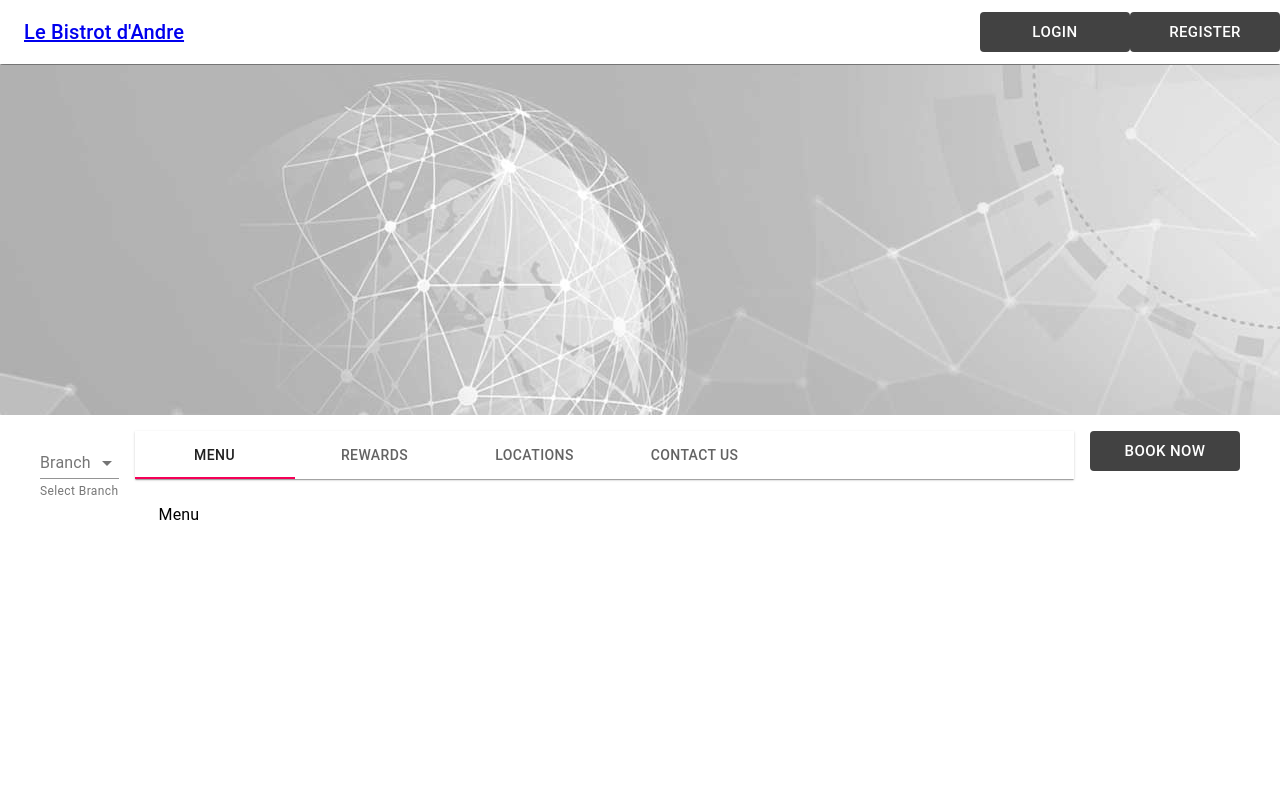
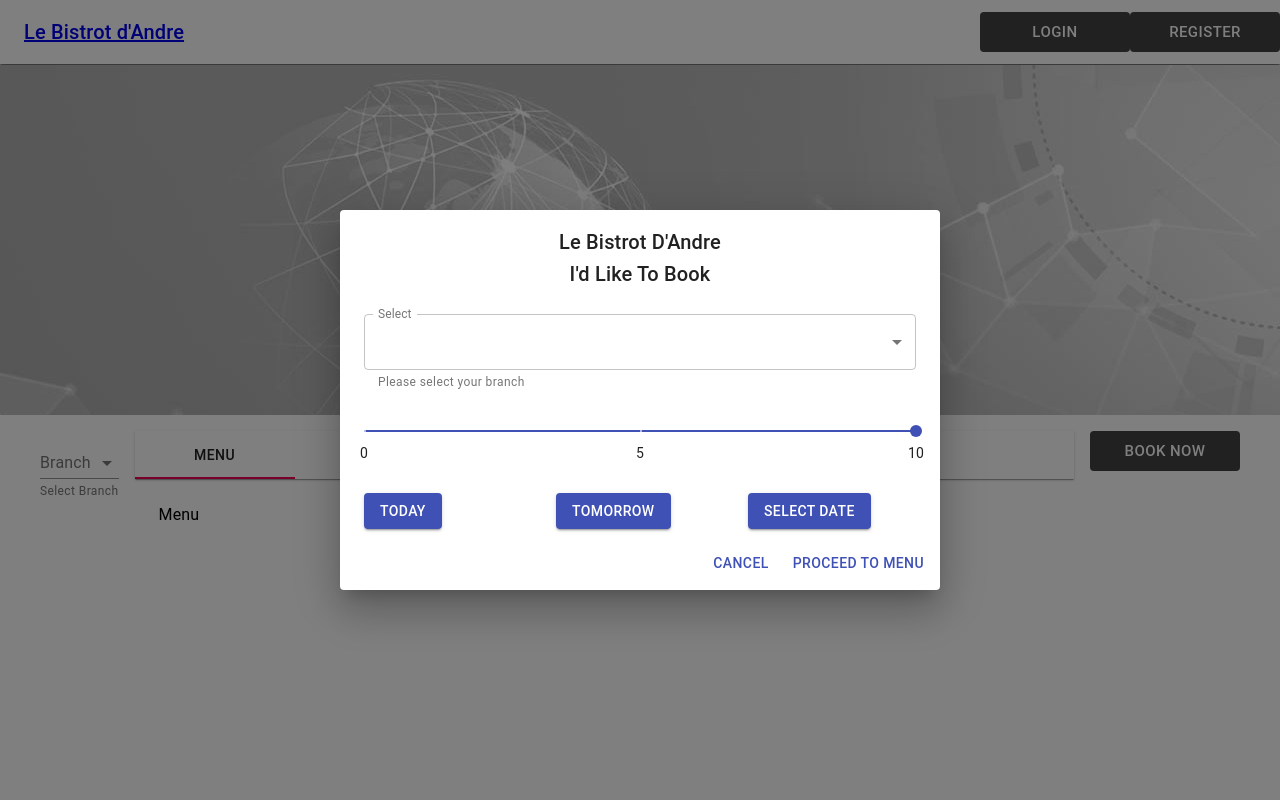
Before and after one commit to atab7/SES_1B_Group2, a React (Create React App) app in the folder eRestaurant/frontend/: page / in a window 1280 px wide. Both pictures are taken after a click on the button "BOOK NOW". Shown: the top 800 px of the page. Built offline with nearby package versions, Linux system fonts and the light colour scheme.

Commit message:
added booking layout & button functionality

```diff
--- a/eRestaurant/frontend/src/components/HomePage.js
+++ b/eRestaurant/frontend/src/components/HomePage.js
@@ -16,10 +16,15 @@
 import Paper from '@material-ui/core/Paper';
 import { withStyles} from '@material-ui/core/styles';
 import { grey } from '@material-ui/core/colors';
-
-
+import Dialog from '@material-ui/core/Dialog';
+import DialogActions from '@material-ui/core/DialogActions';
+import DialogContent from '@material-ui/core/DialogContent';
+import DialogTitle from '@material-ui/core/DialogTitle';
+import Grid from '@material-ui/core/Grid';
+import TextField from '@material-ui/core/TextField';
 import Header from './images/header7.jpg';
 import Background from './images/defaultBackground.jpg';
+import Slider from '@material-ui/core/Slider';
 
 const useStyles = makeStyles((theme) => ({
     formControl: {
@@ -49,6 +54,7 @@
   height: "750px",
   backgroundImage: `url(${Background})`
 };
+
 
 
 function TabPanel(props) {
@@ -84,6 +90,11 @@
   };
 }
 
+/*value of booking slider shows above*/
+function valuetext(value) {
+  return `${value}`;
+}
+
 const RegButton = withStyles((theme) => ({
     root: {
       color: theme.palette.getContrastText(grey[900]),
@@ -96,20 +107,72 @@
     },
   }))(Button);
 
+/* These are just default branches link to database later  */
+const branches = [
+  {
+    value: 'branch1',
+    label: 'location1',
+  },
+  {
+    value: 'branch2',
+    label: 'location2',
+  },
+  {
+    value: 'branch3',
+    label: 'location3',
+  },
 
+];
+
+const numOfPeople = [
+  {
+    value: '0',
+    label: '0',
+  },
+  {
+    value: '5',
+    label: '5',
+  },
+  {
+    value: '10',
+    label: '10',
+  },
+
+];
 
 
 const HomePage = () => {
-    const classes = useStyles();
-    const [branch, setBranch] = React.useState('');
-    const handleChange = (event) => {
-        setBranch(event.target.value);
-      };
+  const classes = useStyles();
+
+  /* Branch select on homepage */
+  const [branch, setBranch] = React.useState('');
+  const handleChange = (event) => {
+      setBranch(event.target.value);
+    };
+  /* Tab Change on homepage */
   const [value, setValue] = React.useState(0);
-
   const handleChangetab = (event, newValue) => {
     setValue(newValue);
   };
+  /* Booking */
+  const [open, setOpenBooking] = React.useState(false);
+  const handleOpenBooking = () => {
+    setOpenBooking(true);
+  };
+  const handleCloseBooking = () => {
+    setOpenBooking(false);
+  };
+  /*Branch select on booking form */
+  const [bookingBranch, setBookingBranch] = React.useState('branch1');
+  const handleChangeBB = (event) => {
+    setBookingBranch(event.target.value);
+  };
+  /*Number of people select slider on branch*/
+  const [numpeople, setNumPeople] = React.useState(30);
+  const handleChangePeople = (event, newValue) => {
+    setNumPeople(newValue);
+  };
+
 
     return(
         <div>
@@ -160,8 +223,72 @@
                     </TabPanel>
 
                     </Box>
+
                     <Box p={1}>
-                    <RegButton size="large">Book Now</RegButton>
+                    <RegButton size="large" onClick={handleOpenBooking}>Book Now</RegButton>
+                    <Dialog open={open} onClose={handleCloseBooking} aria-labelledby="form-dialog-title">
+                      <DialogTitle id="form-dialog-title" style={{textAlign: 'center'}}>Le Bistrot D'Andre<br/>I'd Like To Book</DialogTitle>
+                      <DialogContent>
+                       <form>
+                       <Grid container spacing={3}>
+                          <Grid item xs={12}>
+                          <TextField
+                            id="outlined-select-branch"
+                            select
+                            label="Select"
+                            value={branches}
+                            onChange={handleChangeBB}
+                            fullWidth
+                            helperText="Please select your branch"
+                            variant="outlined"
+                          >
+                            {branches.map((option) => (
+                              <MenuItem key={option.value} value={option.value}>
+                                {option.label}
+                              </MenuItem>
+                            ))}
+                          </TextField>
+                          </Grid>
+                          <Grid item xs={12}>
+                            <Slider
+                            min={0}
+                            max={10}
+                            step={1}
+                            value={numpeople}
+                            onChange={handleChangePeople}
+                            getAriaValueText={valuetext}
+                            aria-labelledby="continuous-slider"
+                            marks={numOfPeople}
+                            valueLabelDisplay="auto"
+                             />
+                          </Grid>
+                          <Grid item xs={4}>
+                            <Button variant="contained" color="primary">
+                              Today
+                            </Button>
+                          </Grid>
+                          <Grid item xs={4}>
+                            <Button variant="contained" color="primary">
+                              Tomorrow
+                            </Button>
+                          </Grid>
+                          <Grid item xs={4}>
+                            <Button variant="contained" color="primary">
+                              Select Date
+                            </Button>
+                          </Grid>
+                        </Grid>
+                       </form>
+                      </DialogContent>
+                      <DialogActions>
+                        <Button onClick={handleCloseBooking} color="primary">
+                          Cancel
+                        </Button>
+                        <Button onClick={handleCloseBooking} color="primary">
+                          Proceed to Menu
+                        </Button>
+                      </DialogActions>
+                    </Dialog>
                     </Box>
 
 
@@ -171,7 +298,5 @@
             </Box>
         </div>
     )
-
 }
-
 export default HomePage;
```
